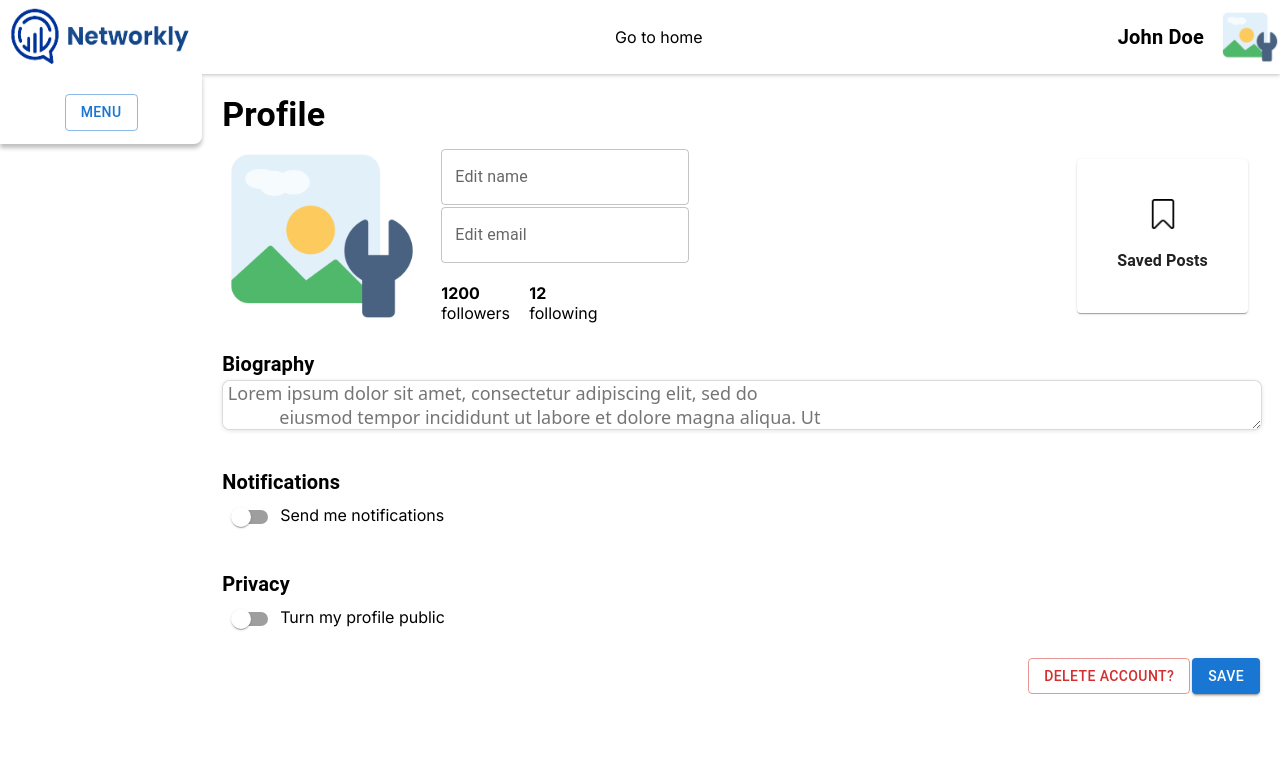
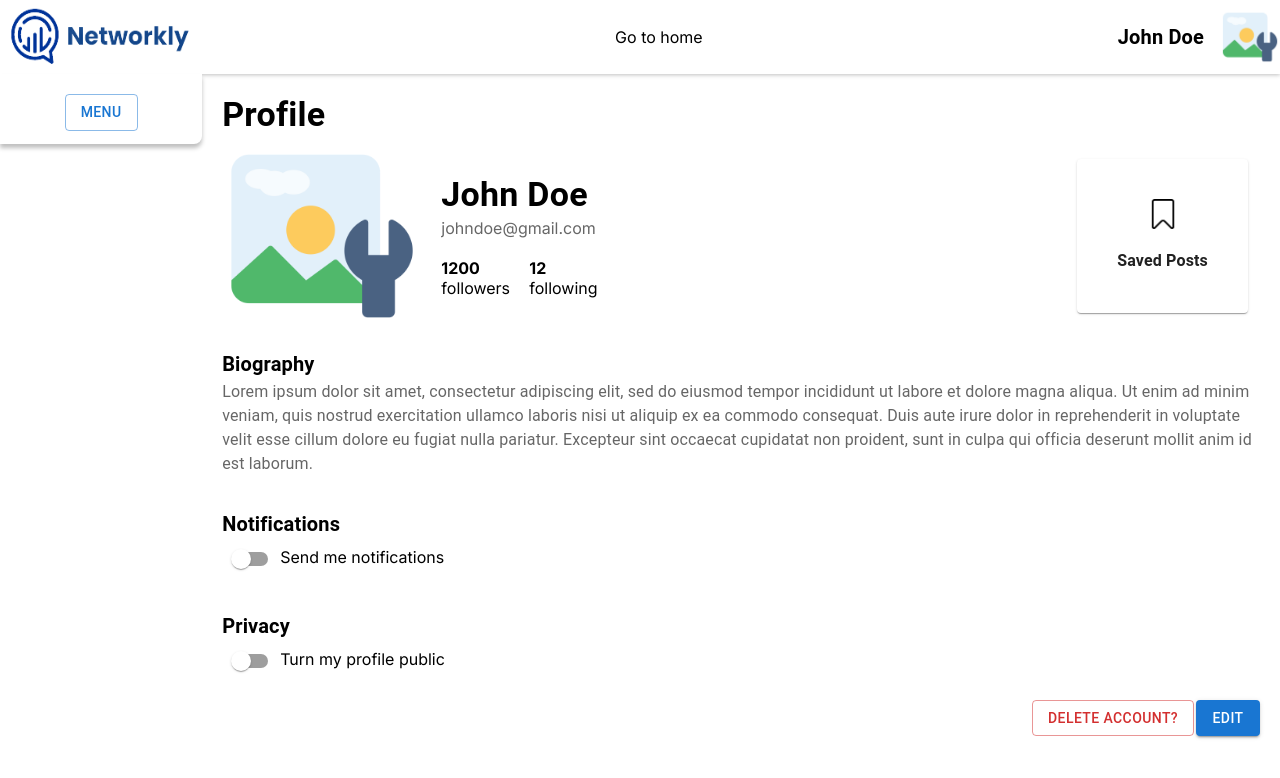
Before and after one commit to Dzenoo/Social-Media-App, a Next.js app: page /profile in a window 1280 px wide. Shown: the top 778 px of the page. Built offline with nearby package versions, Linux system fonts and the light colour scheme.

Commit message:
Fixing editing profile

```diff
--- a/app/(dashboard)/profile/page.jsx
+++ b/app/(dashboard)/profile/page.jsx
@@ -36,14 +36,14 @@ const Profile = () => {
           />
           <div className={classes.profile_nm}>
             <div className={classes.edit_inputs}>
-              {isEdit ? (
+              {!isEdit ? (
                 <Typography variant="h4" fontWeight="bold">
                   John Doe
                 </Typography>
               ) : (
                 <TextField label="Edit name" />
               )}
-              {isEdit ? (
+              {!isEdit ? (
                 <Typography variant="p" color="textSecondary">
                   johndoe@gmail.com
                 </Typography>
@@ -80,7 +80,7 @@ const Profile = () => {
           <Typography fontWeight="bold" variant="h6">
             Biography
           </Typography>
-          {isEdit ? (
+          {!isEdit ? (
             <Typography color="textSecondary">
               Lorem ipsum dolor sit amet, consectetur adipiscing elit, sed do
               eiusmod tempor incididunt ut labore et dolore magna aliqua. Ut
@@ -136,7 +136,7 @@ const Profile = () => {
           variant="contained"
           onClick={() => setisEdit((prevState) => !prevState)}
         >
-          {isEdit ? "Edit" : "Save"}
+          {!isEdit ? "Edit" : "Save"}
         </Button>
       </div>
     </section>
```
